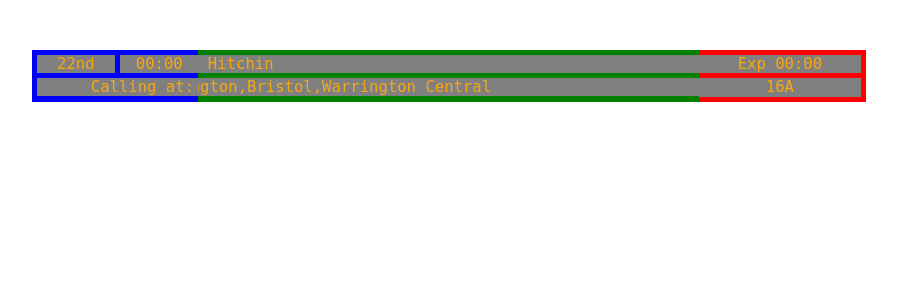
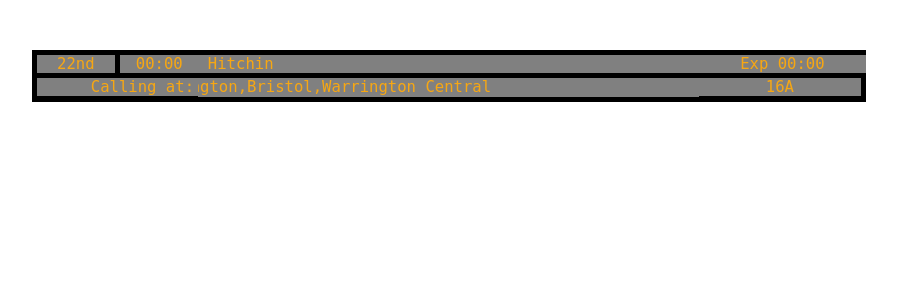
Before and after one commit to Mxtt-smith/DepartureDashboardApp, a Flask app: template templates/uitest.html in a window 1280 px wide. Shown: the top 300 px of the page, without its empty margins (176-1073 px from the left). Run offline with Flask 3, Linux system fonts and the light colour scheme; the template is opened without the code that fills it, so the values that code supplies are empty.

Commit message:
Redesign done in theory
Two divs are less than a third of a pixel off and i have no idea why

```diff
--- a/templates/uitest.html
+++ b/templates/uitest.html
@@ -62,21 +62,21 @@
     width: 100%;
     flex:20;
     height: 100%;
-    background-color: blue;
+    background-color: black;
     min-width: 105px;
 }
 .middle{
     width: 100%;
     flex:60;
     height: 100%;
-    background-color: green;
+    background-color: black;
     min-width: 315;
 }
 .rightThird{
     width:100%;
     flex:20;
     height: 100%;
-    background-color: red;
+    background-color: black;
     min-width: 105px;
     text-align: center;
 }
@@ -129,27 +129,27 @@
     margin-bottom: 5px;
 }
 .rightThird .platform{
-    height: 18.3px;
     margin-right: 5px;
     background-color: grey;
     z-index: 100;
     color:rgb(247, 167, 18);
     bottom:5px;
+    margin-top: 5px;
+    margin-bottom: 10px;
 }
 .rightThird .expected{
-    top: 5px;
+    height: 18.67;
+    width: 100%;
     margin-top: 5px;
-    margin-bottom: 5px;
     margin-right: 5px;
     height: 18.3px;
     background-color: grey;
     z-index: 100;
     color:rgb(247, 167, 18);
-    bottom: 10px;
 }
 
 .middle .textContainer{
-    height: 18.3px;
+    height: 18.67px;
     bottom: 5px;
     width : 100%;
     z-index: 100;
```
